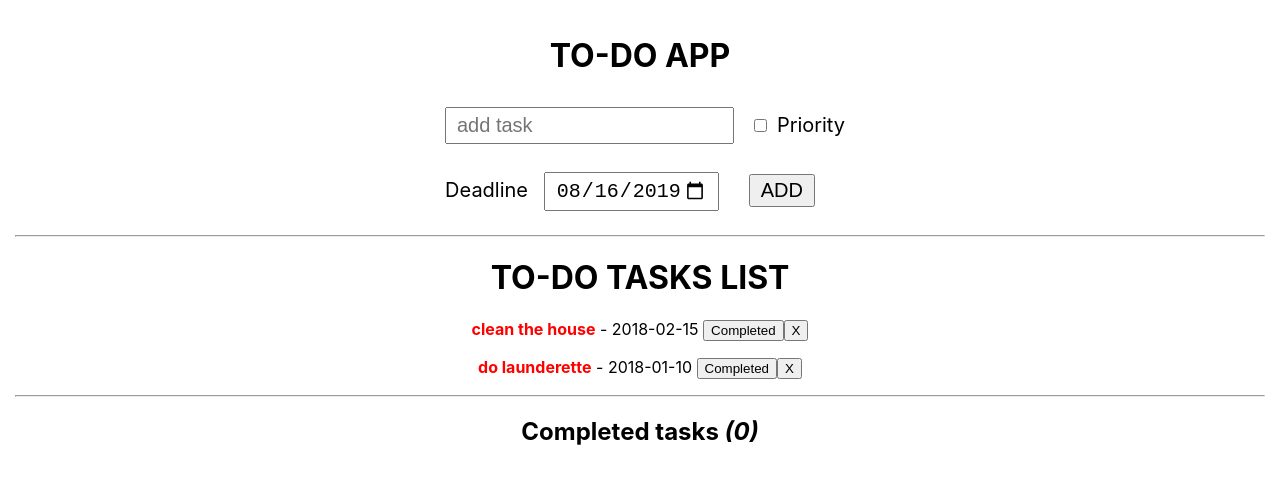
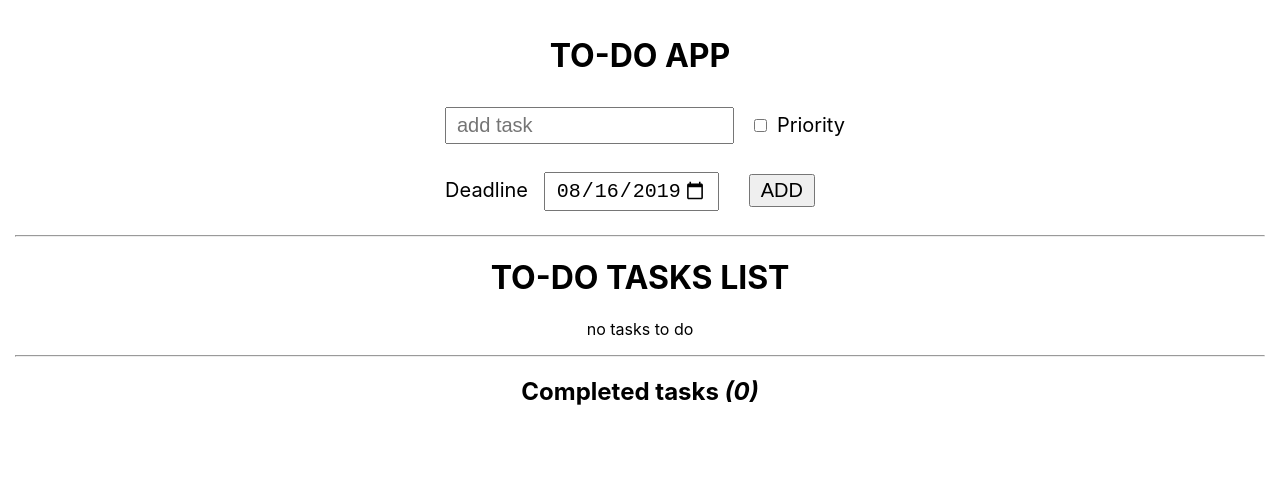
Before and after one commit to gapinska/React-To-Do-App, a React (Create React App) app: page / in a window 1280 px wide. Shown: the top 484 px of the page. Built offline with nearby package versions, Linux system fonts and the light colour scheme.

Commit message:
completed tasks sorted

```diff
--- a/src/components/AddTask.js
+++ b/src/components/AddTask.js
@@ -30,15 +30,14 @@ class AddTask extends Component{
     }
 
     handleClick = () =>{
-        if(text.length>0){
         const{text, checked, date} = this.state
-        const add = this.props.addTask()
+        const add = this.props.addTask(text, date, checked)
         if(add) this.setState({
             text:'',
             checked: false,
-            date: minDate
+            date: this.minDate
         })
-    }
+
 
     }
 
--- a/src/components/App.js
+++ b/src/components/App.js
@@ -2,31 +2,13 @@ import React, {Component} from 'react';
 import './App.css';
 import AddTask from './AddTask';
 import TaskList from './TaskList';
+import { ok } from 'assert';
 
 class App extends Component{
   counter = 0
 
   state = {
-    tasks: [{
-      id: 0,
-      text: 'clean the house',
-      date: '2018-02-15',
-      important: true,
-      active: true,
-      finishDate: null
-
-    },
-    {
-      id: 1,
-      text: 'do launderette',
-      date: '2018-01-10',
-      important: true,
-      active: true,
-      finishDate: null
-
-    }
-
-  ]
+    tasks: []
   }
 
   deleteTask = (id) => {
@@ -63,13 +45,9 @@ class App extends Component{
 
   }
   this.counter++
-  this.setState(pevState => ({
+  this.setState(prevState => ({
     tasks: [...prevState.tasks, task]
   }))
-
-
-
-
 
   return true
   }
--- a/src/components/TaskList.js
+++ b/src/components/TaskList.js
@@ -3,8 +3,10 @@ import Task from './Task'
 
 const TaskList = (props) => {
 
-  const active = props.tasks.filter(task => task.active);
-  const done = props.tasks.filter(task => !task.active);
+  const active = props.tasks.filter(task => task.active)
+  const done = props.tasks.filter(task => !task.active)
+
+  done.sort((a,b)=>  a.finishDate - b.finishDate)
 
   const activeTasks = active.map(task => <Task key={task.id} task={task} delete={props.delete} change={props.change} />)
   const doneTasks = done.map(task => <Task key={task.id} task={task} delete={props.delete} change={props.change} />)
```
